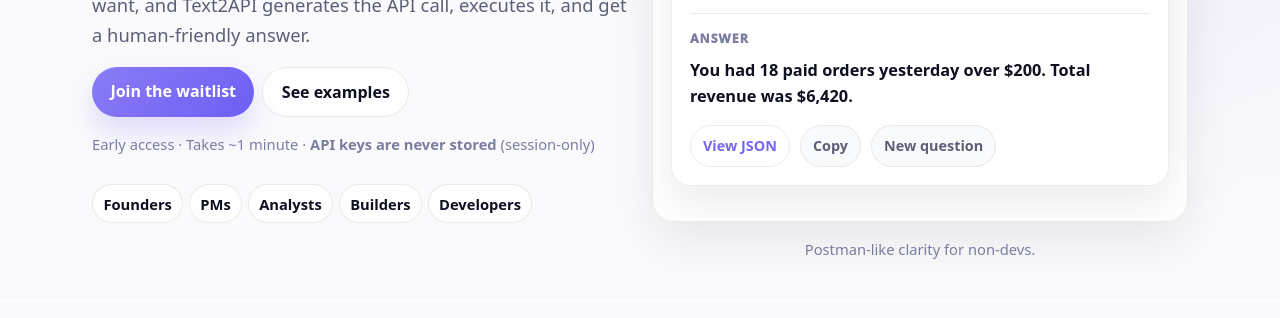
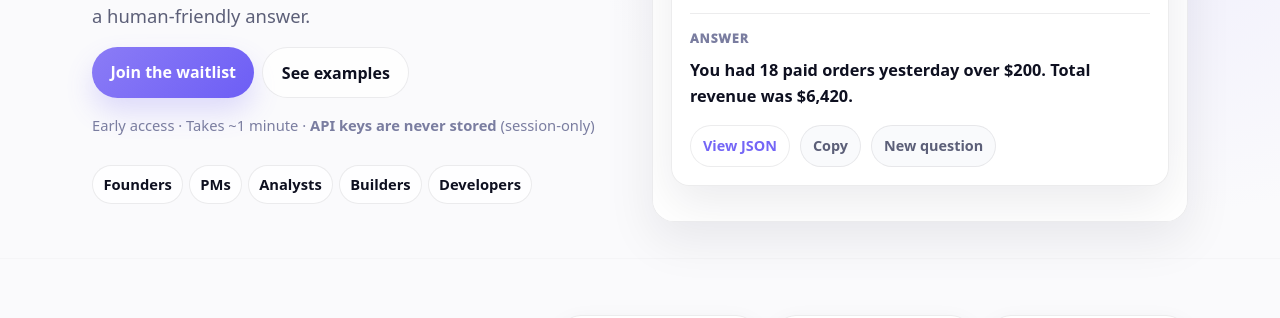
Before and after one commit to jhon-ran/text2api_v1, a plain HTML site: page index.html in a window 1280 px wide. Shown: the part 403-721 px from the top of the page. Drawn offline with nearby package versions, Linux system fonts and the light colour scheme.

Commit message:
remove postman language

```diff
--- a/index.html
+++ b/index.html
@@ -129,9 +129,7 @@
             </div>
           </div>
 
-          <div class="micro mt-3 text-center">
-            Postman-like clarity for non-devs.
-          </div>
+
         </div>
       </div>
     </div>
```
